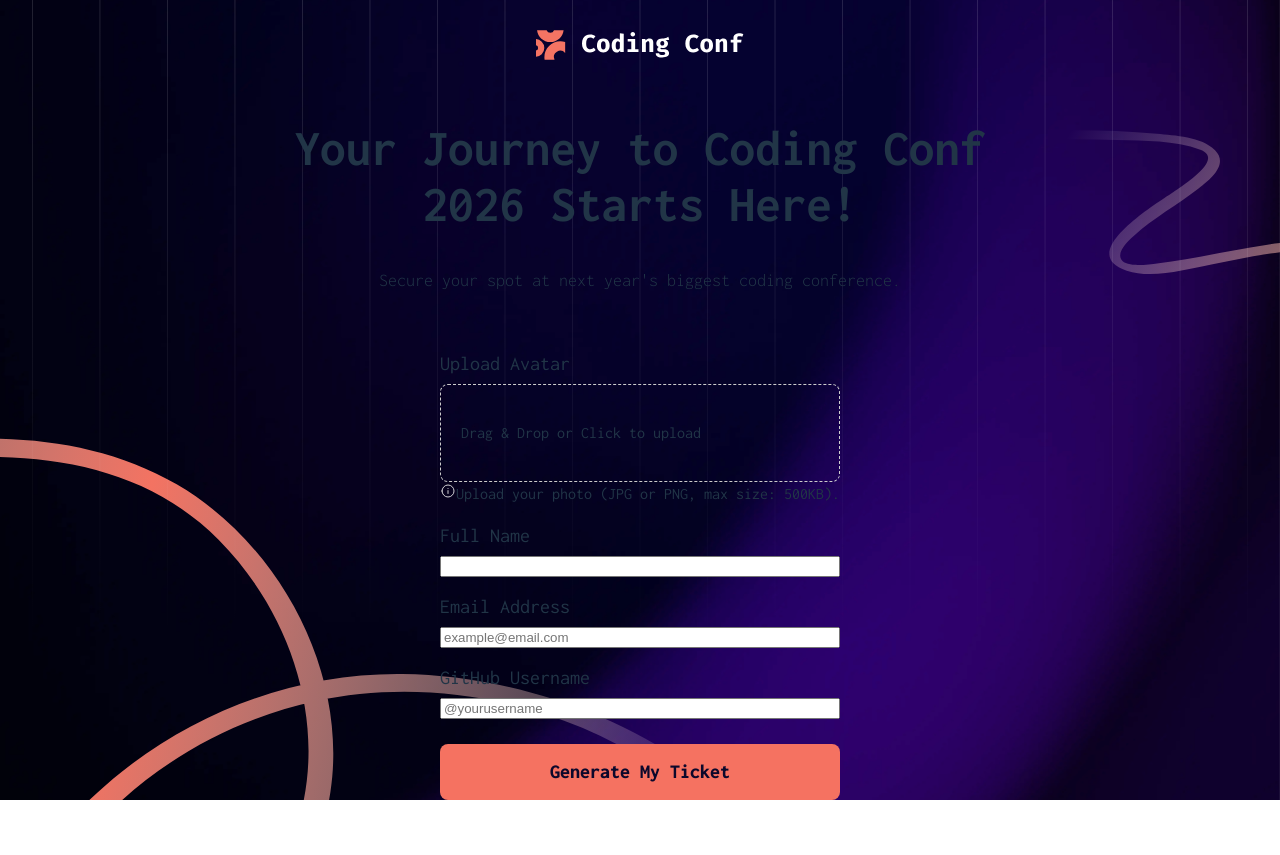
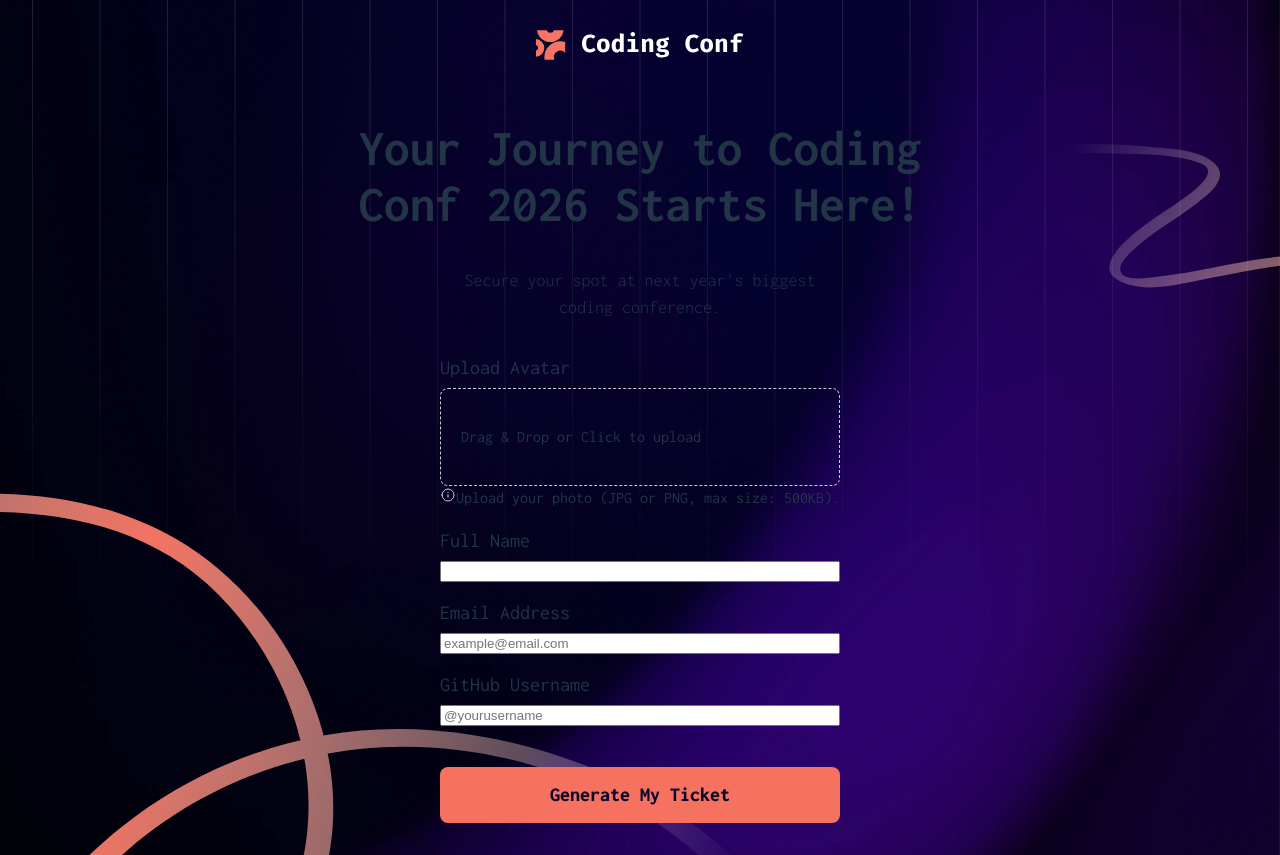
Before and after one commit to gregmccord/conference-tickets, a React (Vite) app: page /#/ in a window 1280 px wide. Before the commit the page ends 800 px from the top, so only its background shows below. Built offline with nearby package versions, Linux system fonts and the light colour scheme.

Commit message:
fix layout stylings

```diff
--- a/src/index.css
+++ b/src/index.css
@@ -34,12 +34,13 @@ body {
   font-family: "Inconsolata";
   margin: 0;
   display: flex;
-  place-items: center;
+  flex-direction: column;
+  align-items: center;
   background-repeat: no-repeat;
   background-size: cover;
   background-position: center center;
   margin: 0;
-  height: 100vh; /* Ensure the background covers the entire viewport */
+  min-height: 100vh
 }
 
 /* Mobile background image */
@@ -221,9 +222,6 @@ button:focus-visible {
 }
 
 .pageContents {
-  position: absolute;
-  top: 0;
-  left: 0;
   width: 100%;
   height: 100%;
   text-align: center;
@@ -255,5 +253,4 @@ button:focus-visible {
   width: 50%;
   max-width: 600px;
   min-width: 270px;
-  margin-bottom: 5vh;
 }
--- a/src/pages/HomePage.tsx
+++ b/src/pages/HomePage.tsx
@@ -98,7 +98,7 @@ function HomePage() {
         <span className="pageNotice text-lg font-thin">
           Secure your spot at next year's biggest coding conference.
         </span>
-        <form onSubmit={handleSubmit}>
+        <form className="mainForm" onSubmit={handleSubmit}>
           <div className="labelBox">
             <label className="labelHeader text-xl">Upload Avatar</label>
             <FileUpload
--- a/src/styles/HomePage.css
+++ b/src/styles/HomePage.css
@@ -1,11 +1,15 @@
+.mainForm {
+  padding: 2rem;
+}
+
 .labelBox {
   display: flex;
   flex-direction: column;
   text-align: left;
+  margin-bottom: 1rem;
 }
 
 .labelHeader {
-  margin-top: 15px;
   margin-bottom: 5px;
 }
 
--- a/src/styles/TicketPage.css
+++ b/src/styles/TicketPage.css
@@ -10,7 +10,7 @@
 }
 
 .ticketStubContainer {
-  margin: 1vh 1vh;
+  padding: 2rem;
   width: 90%;
 }
 
```
